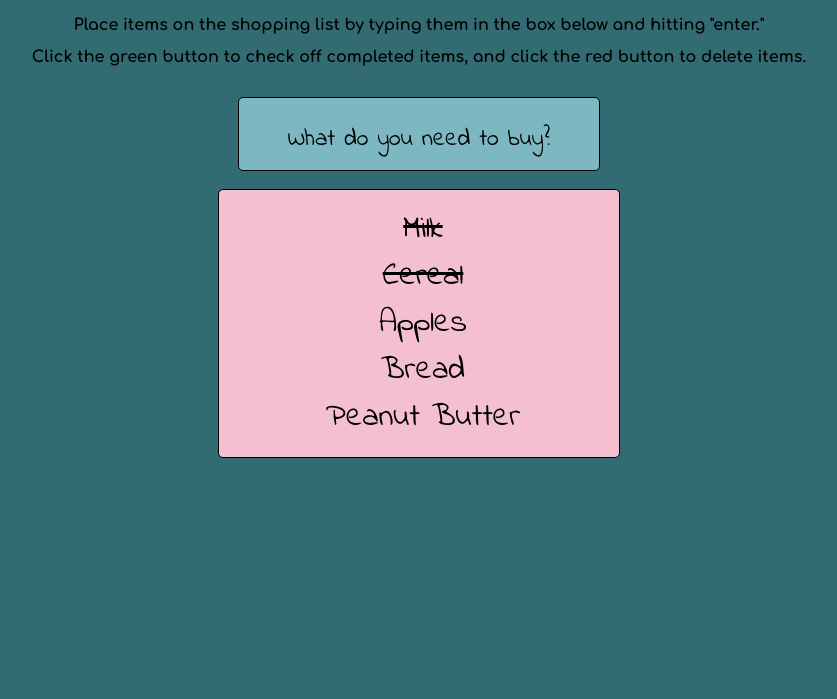
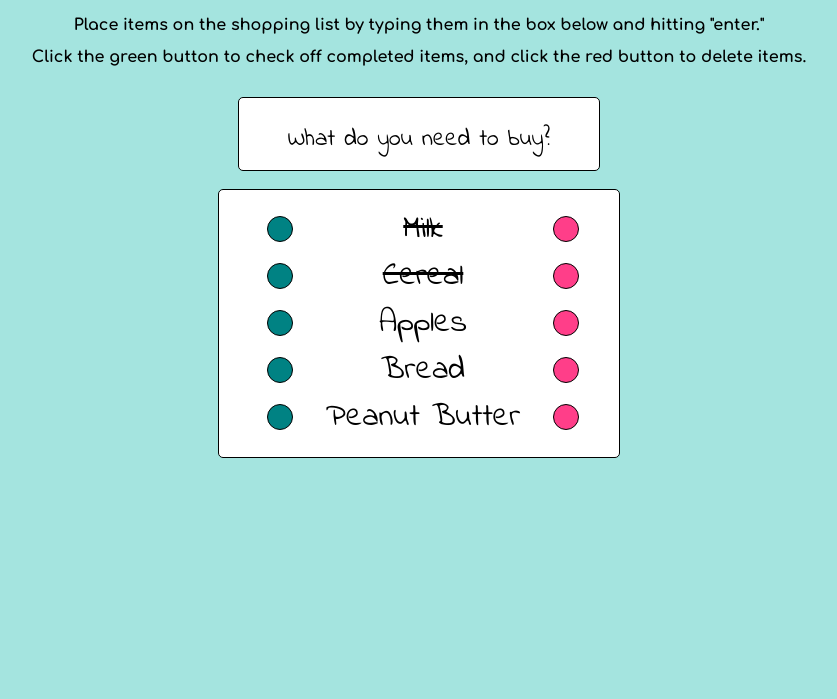
Before and after one commit to commonstarling/shopping-list, a plain HTML site: page index.html in a window 1280 px wide. Shown: the part 101-800 px from the top of the page, without its empty margins (221-1058 px from the left). Drawn offline with Linux system fonts and the light colour scheme.

Commit message:
bullets and style changes

```diff
--- a/css/style.css
+++ b/css/style.css
@@ -1,5 +1,5 @@
 html {
-	background-color: #336b73;
+	background-color: #a4e4df;
 }
 h1, h2 {
 	text-align: center;
@@ -15,7 +15,7 @@ h2 {
 }
 .input {
 	width: 15em;
-	background-color: #7db8c2;
+	background-color: #ffffff;
 	border: 1px solid black;
 	height: 2em;
 	text-align: center;
@@ -27,7 +27,7 @@ h2 {
 }
 .list {
 	list-style: none;
-	background-color: #f3bfd1;
+	background-color: #ffffff;
 	border: 1px solid black;
 	width: 25em;
 	text-align: center;
@@ -40,4 +40,25 @@ h2 {
 	font-size: 2em;
 	list-style: none;
 	margin-left: -1em;
+	display: block;
 }
+.list .items .add {
+	border: 1px solid black;
+	background-color: #008283;
+	border-radius: 100%;
+	width: .75em;
+	height: .75em;
+	float: left;
+	margin-left: 40px;
+	margin-top: 10px;
+}
+.list .items .delete {
+	border: 1px solid black;
+	background-color: #ff3e89;
+	border-radius: 100%;
+	width: .75em;
+	height: .75em;
+	float: right;
+	margin-right: 40px;
+	margin-top: 10px;
+}
--- a/index.html
+++ b/index.html
@@ -15,11 +15,11 @@
 	<br>
 	<div class="list">
 		<ul>
-			<li class="items"><del>Milk</del></li>
-			<li class="items"><del>Cereal</del></li>
-			<li class="items">Apples</li>
-			<li class="items">Bread</li>
-			<li class="items">Peanut Butter</li>
+			<li class="items"><div class="add"></div><del>Milk</span></del><div class="delete"></div></li>
+			<li class="items"><div class="add"></div><del>Cereal</del><div class="delete"></div></li>
+			<li class="items"><div class="add"></div>Apples<div class="delete"></div></li>
+			<li class="items"><div class="add"></div>Bread<div class="delete"></div></li>
+			<li class="items"><div class="add"></div>Peanut Butter<div class="delete"></div></li>
 		</ul>
 	</div>
 </body>
```
